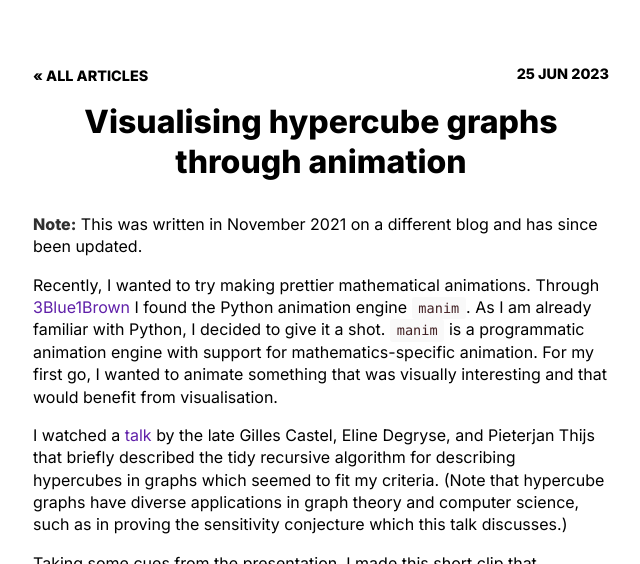
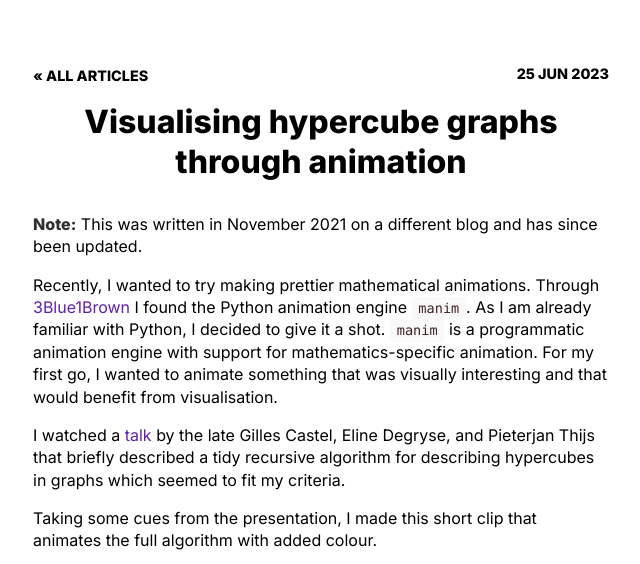
Before and after one commit to EthanVIII/EthanVIII.github.io, a Jekyll site: the page built from _posts/2023-06-25-graph-theory-visualisation.md, in a window 1280 px wide and 900 px high, cut to the strip 0-564 px from the top of the window. Shown: the whole strip, without its empty margins (319-959 px from the left). Built offline with Jekyll 4.4.1, drawn with Linux system fonts in a browser that asks for light colours; formulas are drawn with MathJax 3.

Commit message:
Simplify wording for graph theory vis.

```diff
--- a/_posts/2023-06-25-graph-theory-visualisation.md
+++ b/_posts/2023-06-25-graph-theory-visualisation.md
@@ -7,7 +7,7 @@
 
 Recently, I wanted to try making prettier mathematical animations. Through [3Blue1Brown](https://www.youtube.com/c/3blue1brown) I found the Python animation engine `manim`. As I am already familiar with Python, I decided to give it a shot. `manim` is a programmatic animation engine with support for mathematics-specific animation. For my first go, I wanted to animate something that was visually interesting and that would benefit from visualisation.
 
-I watched a [talk](https://www.youtube.com/watch?v=GDNkDMOxC-I) by the late Gilles Castel, Eline Degryse, and Pieterjan Thijs that briefly described the tidy recursive algorithm for describing hypercubes in graphs which seemed to fit my criteria. (Note that hypercube graphs have diverse applications in graph theory and computer science, such as in proving the sensitivity conjecture which this talk discusses.)
+I watched a [talk](https://www.youtube.com/watch?v=GDNkDMOxC-I) by the late Gilles Castel, Eline Degryse, and Pieterjan Thijs that briefly described a tidy recursive algorithm for describing hypercubes in graphs which seemed to fit my criteria.
 
 Taking some cues from the presentation, I made this short clip that animates the full algorithm with added colour.
 
```
